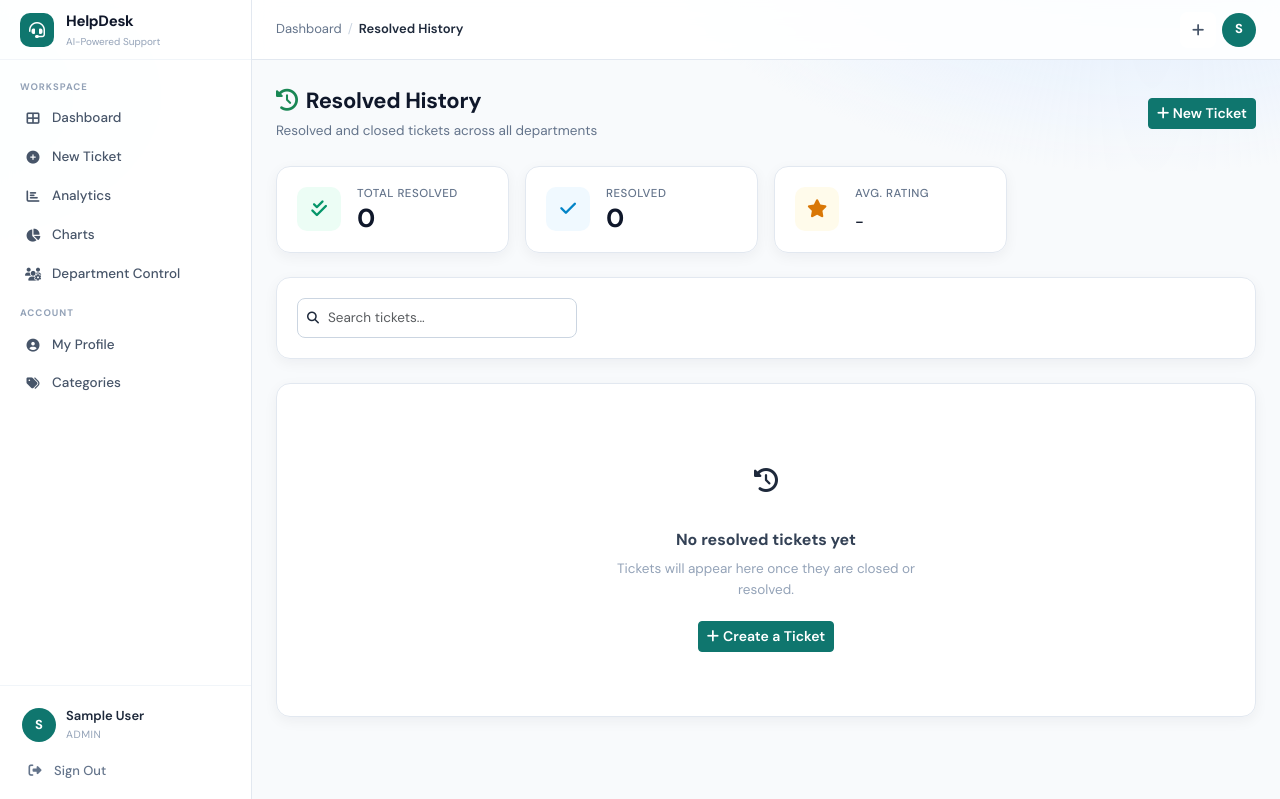
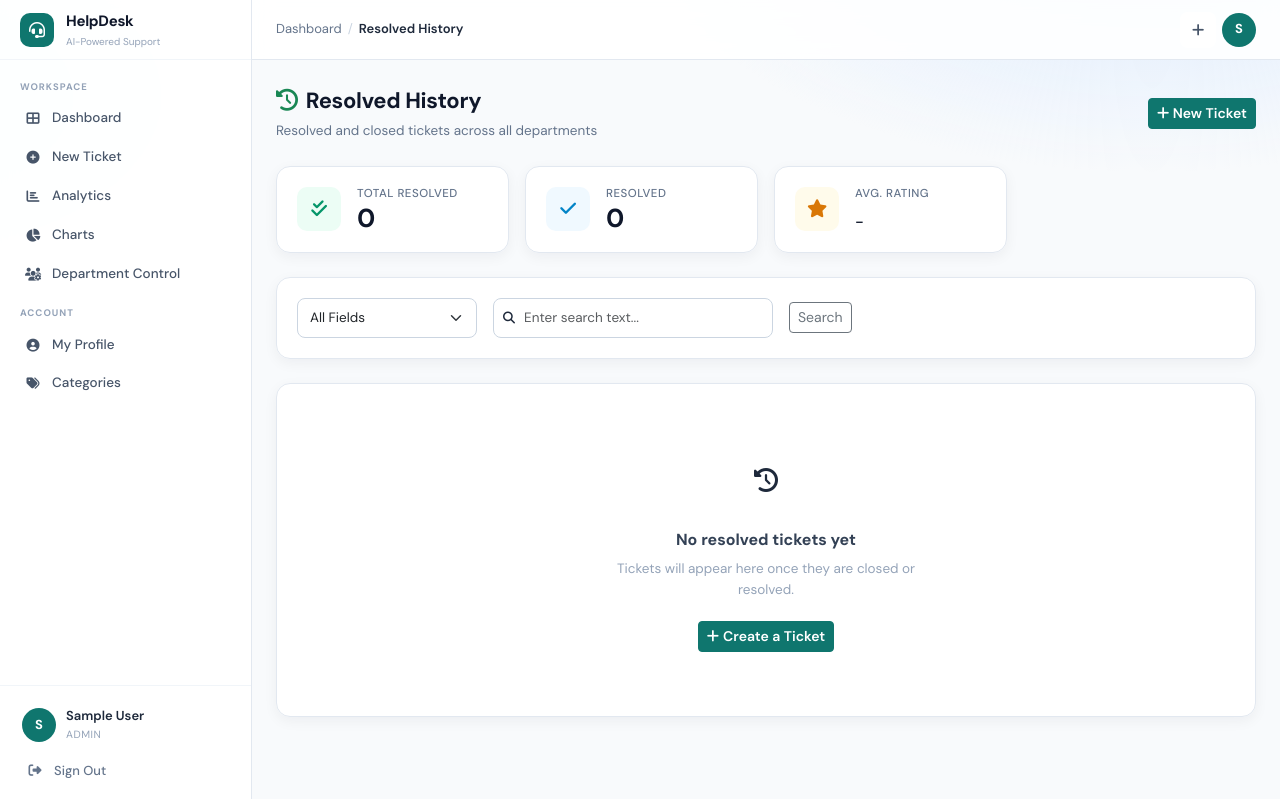
Before and after one commit to urmitGajjarTrilokn/django-helpdesk-ticket-system, a Django app: page /resolved-history/ in a window 1280 px wide. Shown: the top 799 px of the page. Run offline with Django 4.2, Linux system fonts and the light colour scheme; the visitor is signed in with stand-in values (Sample User, id 1); data that the repository does not hold is empty.

Commit message:
done pagination in resolved history update

```diff
--- a/myapp/templates/resolved_history.html
+++ b/myapp/templates/resolved_history.html
@@ -117,13 +117,24 @@
 <div class="hd-card mb-4">
   <div class="hd-card-body">
     <form method="get" class="d-flex align-items-center flex-wrap gap-3">
+      <div style="min-width:180px;">
+        <select name="search_by" class="form-select form-select-sm">
+          <option value="all" {% if search_by == 'all' %}selected{% endif %}>All Fields</option>
+          <option value="id" {% if search_by == 'id' %}selected{% endif %}>Ticket ID</option>
+          <option value="title" {% if search_by == 'title' %}selected{% endif %}>Title</option>
+          <option value="description" {% if search_by == 'description' %}selected{% endif %}>Description</option>
+          <option value="name" {% if search_by == 'name' %}selected{% endif %}>User Name</option>
+          <option value="department" {% if search_by == 'department' %}selected{% endif %}>Department</option>
+        </select>
+      </div>
 
       <div class="search-wrap flex-grow-1">
         <i class="fas fa-search"></i>
         <input type="text" name="q" value="{{ request.GET.q }}"
                class="form-control form-control-sm"
-               placeholder="Search tickets...">
+               placeholder="Enter search text...">
       </div>
+      <button type="submit" class="btn btn-sm btn-outline-secondary">Search</button>
 
     </form>
   </div>
@@ -239,7 +250,7 @@
     </span>
     <nav class="hd-pager">
       {% if resolved_tickets.has_previous %}
-        <a href="?page={{ resolved_tickets.previous_page_number }}{% if request.GET.q %}&q={{ request.GET.q|urlencode }}{% endif %}{% if request.GET.status %}&status={{ request.GET.status|urlencode }}{% endif %}"
+        <a href="?page={{ resolved_tickets.previous_page_number }}{% if request.GET.q %}&q={{ request.GET.q|urlencode }}{% endif %}{% if search_by %}&search_by={{ search_by|urlencode }}{% endif %}{% if request.GET.status %}&status={{ request.GET.status|urlencode }}{% endif %}"
            class="hd-page"><i class="fas fa-chevron-left"></i></a>
       {% else %}
         <span class="hd-page disabled"><i class="fas fa-chevron-left"></i></span>
@@ -249,13 +260,13 @@
         {% if resolved_tickets.number == num %}
           <span class="hd-page active">{{ num }}</span>
         {% elif num >= resolved_tickets.number|add:"-2" and num <= resolved_tickets.number|add:"2" %}
-          <a href="?page={{ num }}{% if request.GET.q %}&q={{ request.GET.q|urlencode }}{% endif %}{% if request.GET.status %}&status={{ request.GET.status|urlencode }}{% endif %}"
+          <a href="?page={{ num }}{% if request.GET.q %}&q={{ request.GET.q|urlencode }}{% endif %}{% if search_by %}&search_by={{ search_by|urlencode }}{% endif %}{% if request.GET.status %}&status={{ request.GET.status|urlencode }}{% endif %}"
              class="hd-page">{{ num }}</a>
         {% endif %}
       {% endfor %}
 
       {% if resolved_tickets.has_next %}
-        <a href="?page={{ resolved_tickets.next_page_number }}{% if request.GET.q %}&q={{ request.GET.q|urlencode }}{% endif %}{% if request.GET.status %}&status={{ request.GET.status|urlencode }}{% endif %}"
+        <a href="?page={{ resolved_tickets.next_page_number }}{% if request.GET.q %}&q={{ request.GET.q|urlencode }}{% endif %}{% if search_by %}&search_by={{ search_by|urlencode }}{% endif %}{% if request.GET.status %}&status={{ request.GET.status|urlencode }}{% endif %}"
            class="hd-page"><i class="fas fa-chevron-right"></i></a>
       {% else %}
         <span class="hd-page disabled"><i class="fas fa-chevron-right"></i></span>
--- a/myapp/views.py
+++ b/myapp/views.py
@@ -1749,10 +1749,42 @@ def resolved_history(request):
     )
 
     q = request.GET.get('q', '').strip()
+    search_by = (request.GET.get('search_by_btn') or request.GET.get('search_by', 'all')).strip().lower()
+    if search_by not in {'all', 'id', 'title', 'description', 'name', 'department'}:
+        search_by = 'all'
     if q:
-        resolved = resolved.filter(
-            Q(TICKET_TITLE__icontains=q) | Q(TICKET_DESCRIPTION__icontains=q)
-        )
+        if search_by == 'id':
+            if q.isdigit():
+                resolved = resolved.filter(id=int(q))
+            else:
+                resolved = resolved.none()
+        elif search_by == 'title':
+            resolved = resolved.filter(TICKET_TITLE__icontains=q)
+        elif search_by == 'description':
+            resolved = resolved.filter(TICKET_DESCRIPTION__icontains=q)
+        elif search_by == 'name':
+            resolved = resolved.filter(
+                Q(TICKET_CREATED__username__icontains=q) |
+                Q(TICKET_CREATED__first_name__icontains=q) |
+                Q(TICKET_CREATED__last_name__icontains=q) |
+                Q(assigned_to__username__icontains=q) |
+                Q(assigned_to__first_name__icontains=q) |
+                Q(assigned_to__last_name__icontains=q)
+            )
+        elif search_by == 'department':
+            resolved = resolved.filter(assigned_department__name__icontains=q)
+        else:
+            resolved = resolved.filter(
+                Q(TICKET_TITLE__icontains=q) |
+                Q(TICKET_DESCRIPTION__icontains=q) |
+                Q(TICKET_CREATED__username__icontains=q) |
+                Q(TICKET_CREATED__first_name__icontains=q) |
+                Q(TICKET_CREATED__last_name__icontains=q) |
+                Q(assigned_to__username__icontains=q) |
+                Q(assigned_to__first_name__icontains=q) |
+                Q(assigned_to__last_name__icontains=q) |
+                Q(assigned_department__name__icontains=q)
+            )
 
     resolved = resolved.select_related(
         'category', 'assigned_to', 'TICKET_CREATED', 'assigned_department'
@@ -1773,7 +1805,8 @@ def resolved_history(request):
 
     return render(request, 'resolved_history.html', {
         'resolved_tickets': page_obj,
-        'stats':          stats,
+        'stats': stats,
+        'search_by': search_by,
     })
 
 @admin_required
```
